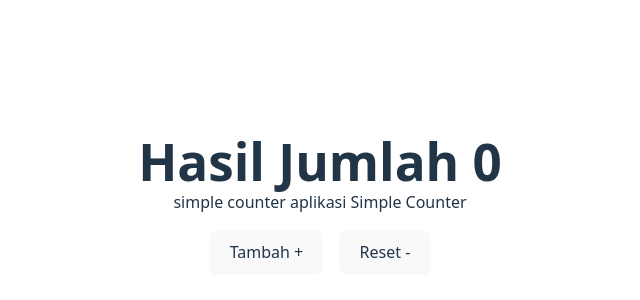
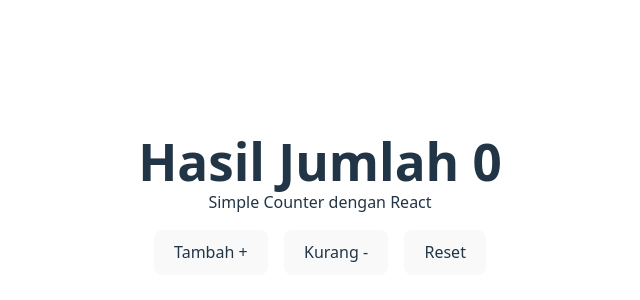
Before and after one commit to ukm-softdev-pens/react-asik, a React (Vite) app: page / in a window 1280 px wide. Shown: the part 196-496 px from the top of the page, without its empty margins (320-960 px from the left). Built offline with nearby package versions, Linux system fonts and the light colour scheme.

Commit message:
final: add counter.tsx

```diff
--- a/src/App.tsx
+++ b/src/App.tsx
@@ -1,19 +1,11 @@
-import { useState } from 'react'
 import './App.css'
 import './global.css'
+import Counter from './counter'
 
 function App() {
-  const [count,setCount] = useState(0)
   return (
     <>
-      <div>
-        <h1 className='font-bold'>Hasil Jumlah  {count}</h1>
-        <p className='mb-4'>simple counter aplikasi Simple Counter</p>
-        <div className='flex flex-row justify-center gap-4'>
-        <button onClick={() => setCount(count + 1)}>Tambah +</button>
-        <button onClick={() => setCount(count - 1)}>Reset -</button>
-        </div>
-      </div>
+      <Counter/>
     </>
   )
 }
--- /dev/null
+++ b/src/counter.tsx
@@ -0,0 +1,19 @@
+import { useState } from "react";
+
+function Counter() {
+  const [count, setCount] = useState(0);
+
+  return (
+    <div>
+      <h1 className="font-bold">Hasil Jumlah {count}</h1>
+      <p className="mb-4">Simple Counter dengan React</p>
+      <div className="flex flex-row justify-center gap-4">
+        <button onClick={() => setCount(count + 1)}>Tambah +</button>
+        <button onClick={() => setCount(count - 1)}>Kurang -</button>
+        <button onClick={() => setCount(0)}>Reset</button>
+      </div>
+    </div>
+  );
+}
+
+export default Counter;
```
Also changed, not shown: 1 other file (tests, documents, lock files or other folders).
